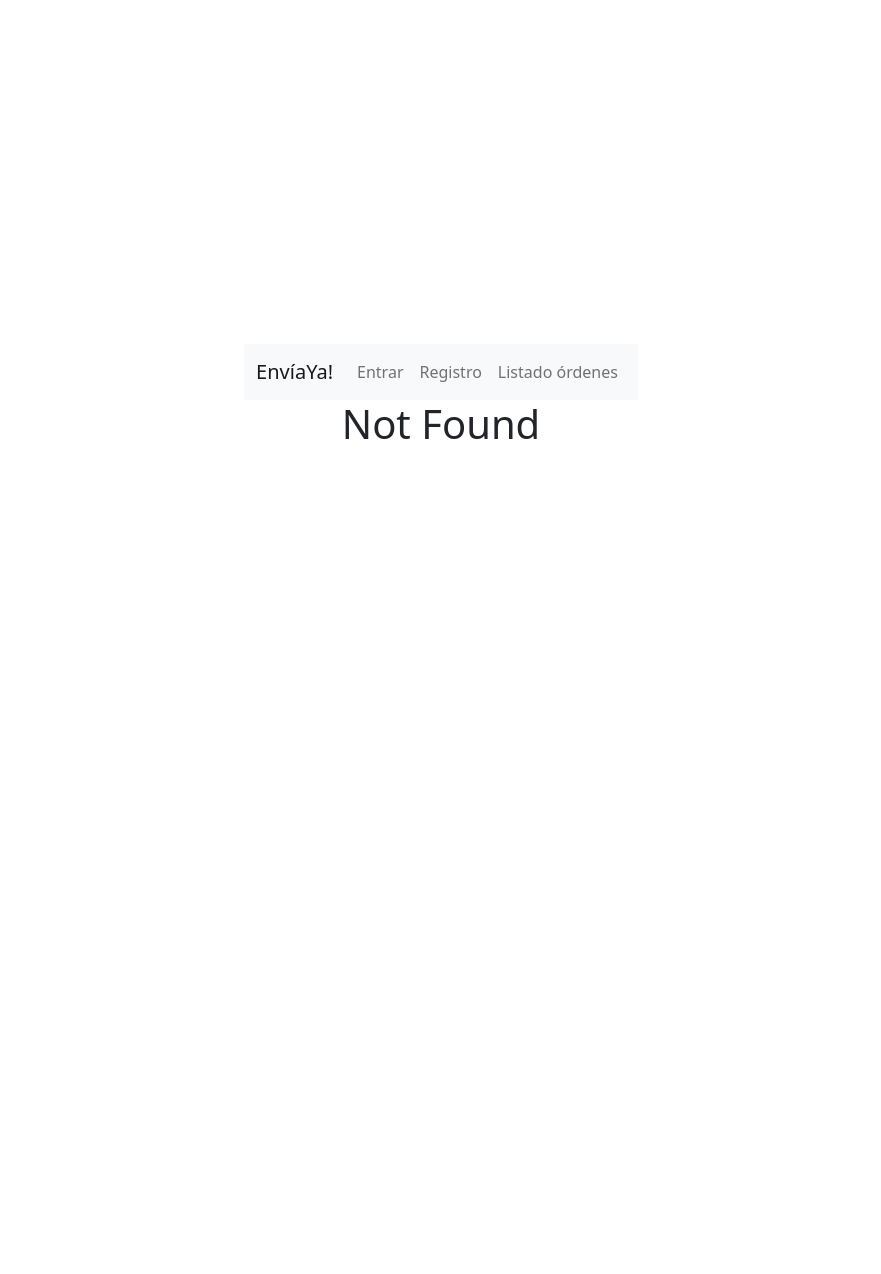
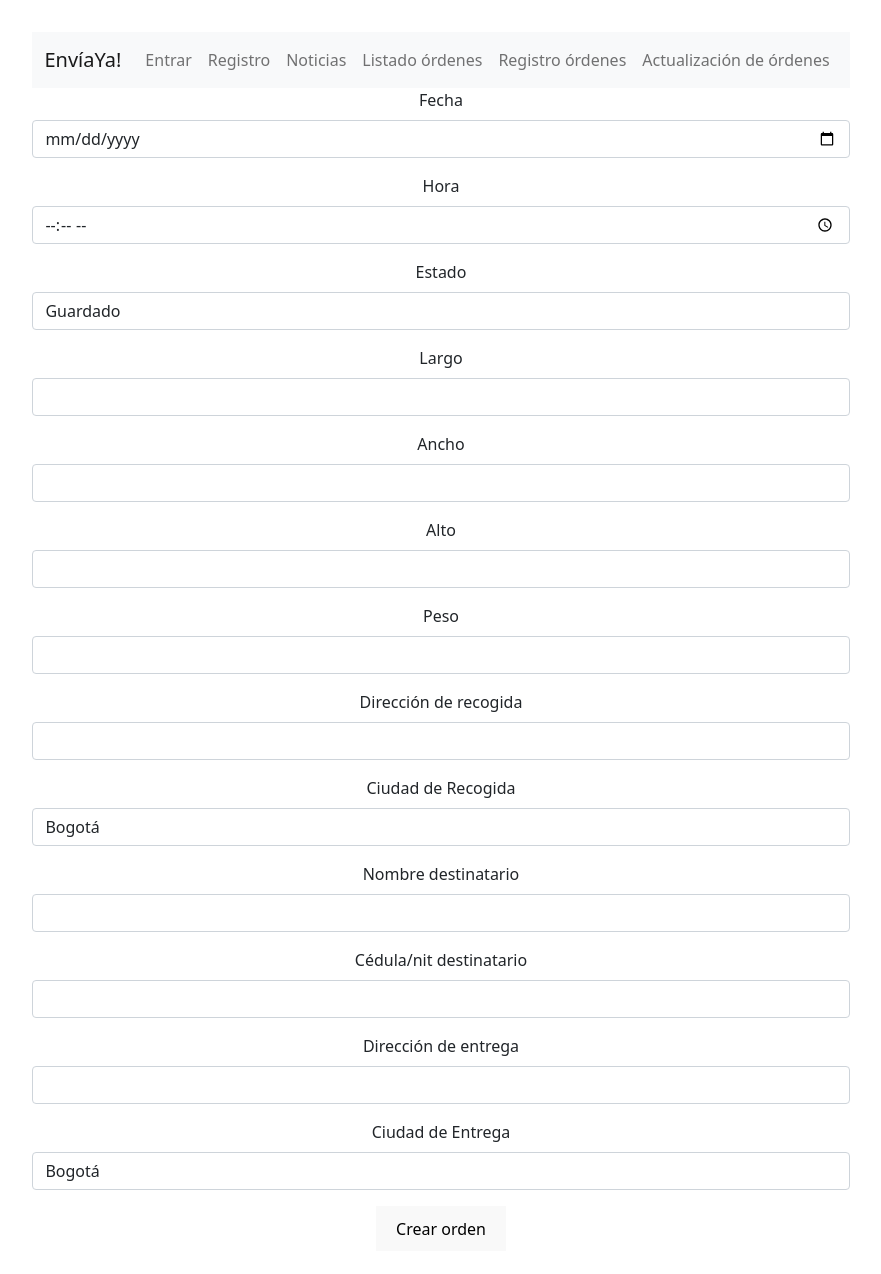
Before and after one commit to Nmartinez28/sprint2mintic, a React (Vite) app: page /Registro_ordenes in a window 1280 px wide. Before the commit this address had no page. Shown: the top 1274 px of the page, without its empty margins (199-1080 px from the left). Before the commit the page ends 800 px from the top, so only its background shows below. Built offline with nearby package versions, Linux system fonts and the light colour scheme.

Commit message:
Se crearon los componentes Listado órdenes, actualización ordenes y noticias

```diff
--- a/src/App.jsx
+++ b/src/App.jsx
@@ -4,6 +4,9 @@ import Entrar from './componentes/Entrar'
 import Menu from './componentes/Menu'
 import Registro from './componentes/Registro'
 import Listado_ordenes from './componentes/Listado_ordenes'
+import Registro_ordenes from './componentes/Registro_ordenes'
+import A_ordenes from './componentes/A_ordenes'
+import Noticias from './componentes/Noticias'
 
 function App() {
 
@@ -13,7 +16,10 @@ function App() {
       <Routes>
         <Route path='/Entrar' element={<Entrar />}/>
         <Route path='/Registro' element={<Registro />}/>
+        <Route path='/Noticias' element={<Noticias />}/>
         <Route path='/Listado_ordenes' element={<Listado_ordenes/>}/>
+        <Route path='/Registro_ordenes' element={<Registro_ordenes/>}/>
+        <Route path='/A_ordenes' element={<A_ordenes/>}/>
         <Route path='*' element={<h1>Not Found</h1>}/>
       </Routes>
     </BrowserRouter>
--- /dev/null
+++ b/src/componentes/A_ordenes.jsx
@@ -0,0 +1,76 @@
+export default function Registro_ordenes(){
+    return(
+        <form action="">
+            <p>
+                <label htmlFor="">Fecha</label>
+                <input type="date"/>
+            </p>
+            <p>
+                <label htmlFor="">Hora</label>
+                <input type="time"/>
+            </p>
+            <p>
+                <label htmlFor="">Estado</label>
+                <select name="Estado" id="Estado">
+                    <option value="Guardado">Guardado</option>
+                    <option value="Sin guardar">Sin Guardar</option>
+                </select>
+            </p>
+            <p>
+                <label htmlFor="">Largo </label>
+                <input type="number"/>
+            </p>
+            <p>
+                <label htmlFor="">Ancho </label>
+                <input type="number"/>
+            </p>
+            <p>
+                <label htmlFor="">Alto </label>
+                <input type="number"/>
+            </p>
+            <p>
+                <label htmlFor="">Peso </label>
+                <input type="number"/>
+            </p>
+            <p>
+                <label htmlFor="">Dirección de recogida </label>
+                <input type="Text"/>
+            </p>
+            <p>
+            <label htmlFor="">Ciudad de Recogida </label>
+                <select name="C_recogida" id="C_recogida">
+                    <option value="Bogota">Bogotá</option>
+                    <option value="Medellin">Medellín</option>
+                    <option value="Cali">Cali</option>
+                    <option value="Barranquilla">Barranquilla</option>
+                    <option value="Cartagena">Cartagena</option>
+                    <option value="Bucaramanga">Bucaramanga</option>
+                </select>
+            </p>
+            <p>
+                <label htmlFor="">Nombre destinatario </label>
+                <input type="Text"/>
+            </p>
+            <p>
+                <label htmlFor="">Cédula/nit destinatario </label>
+                <input type="Text"/>
+            </p>
+            <p>
+                <label htmlFor="">Dirección de entrega </label>
+                <input type="Text"/>
+            </p>
+            <p>
+                <label htmlFor="">Ciudad de Entrega </label>
+                <select name="C_entrega" id="C_entrega">
+                    <option value="Bogota">Bogotá</option>
+                    <option value="Medellin">Medellín</option>
+                    <option value="Cali">Cali</option>
+                    <option value="Barranquilla">Barranquilla</option>
+                    <option value="Cartagena">Cartagena</option>
+                    <option value="Bucaramanga">Bucaramanga</option>
+                </select>
+            </p>
+            <button>Acutalizar orden</button>
+        </form>
+    )
+}
--- a/src/componentes/Menu.jsx
+++ b/src/componentes/Menu.jsx
@@ -17,7 +17,16 @@ export default function Menu() {
                             <Link className="nav-link" to="/Registro">Registro</Link>
                         </li>
                         <li className="nav-item">
+                            <Link className="nav-link" to="/Noticias">Noticias</Link>
+                        </li>
+                        <li className="nav-item">
                             <Link className="nav-link" to="/Listado_ordenes">Listado órdenes</Link>
+                        </li>
+                        <li className="nav-item">
+                            <Link className="nav-link" to="/Registro_ordenes">Registro órdenes</Link>
+                        </li>
+                        <li className="nav-item">
+                            <Link className="nav-link" to="/A_ordenes">Actualización de órdenes</Link>
                         </li>
                     </ul>
                 </div>
--- /dev/null
+++ b/src/componentes/Noticias.jsx
@@ -0,0 +1,9 @@
+export default function Noticias(){
+    return (
+        <>
+            <li>Noticia 1</li>
+            <li>Noticia 2</li>
+            <li>Noticia 3</li>
+        </>
+    )
+}
--- /dev/null
+++ b/src/componentes/Registro_ordenes.jsx
@@ -0,0 +1,76 @@
+export default function Registro_ordenes(){
+    return(
+        <form action="">
+            <p>
+                <label className="form-label" htmlFor="">Fecha</label>
+                <input className="form-control" type="date"/>
+            </p>
+            <p>
+                <label className="form-label" htmlFor="">Hora</label>
+                <input className="form-control" type="time"/>
+            </p>
+            <p>
+                <label className="form-label" htmlFor="">Estado</label>
+                <select className="form-control" name="Estado" id="Estado">
+                    <option value="Guardado">Guardado</option>
+                    <option value="Sin guardar">Sin Guardar</option>
+                </select>
+            </p>
+            <p>
+                <label className="form-label" htmlFor="">Largo </label>
+                <input className="form-control" type="number"/>
+            </p>
+            <p>
+                <label className="form-label" htmlFor="">Ancho </label>
+                <input className="form-control" type="number"/>
+            </p>
+            <p>
+                <label className="form-label" htmlFor="">Alto </label>
+                <input className="form-control" type="number"/>
+            </p>
+            <p>
+                <label className="form-label" htmlFor="">Peso </label>
+                <input className="form-control" type="number"/>
+            </p>
+            <p>
+                <label className="form-label" htmlFor="">Dirección de recogida </label>
+                <input className="form-control" type="Text"/>
+            </p>
+            <p>
+            <label className="form-label" htmlFor="">Ciudad de Recogida </label>
+                <select className="form-control" name="C_recogida" id="C_recogida">
+                    <option value="Bogota">Bogotá</option>
+                    <option value="Medellin">Medellín</option>
+                    <option value="Cali">Cali</option>
+                    <option value="Barranquilla">Barranquilla</option>
+                    <option value="Cartagena">Cartagena</option>
+                    <option value="Bucaramanga">Bucaramanga</option>
+                </select>
+            </p>
+            <p>
+                <label className="form-label" htmlFor="">Nombre destinatario </label>
+                <input className="form-control" type="Text"/>
+            </p>
+            <p>
+                <label className="form-label" htmlFor="">Cédula/nit destinatario </label>
+                <input className="form-control" type="Text"/>
+            </p>
+            <p>
+                <label className="form-label" htmlFor="">Dirección de entrega </label>
+                <input className="form-control" type="Text"/>
+            </p>
+            <p>
+                <label className="form-label" htmlFor="">Ciudad de Entrega </label>
+                <select className="form-control" name="C_entrega" id="C_entrega">
+                    <option value="Bogota">Bogotá</option>
+                    <option value="Medellin">Medellín</option>
+                    <option value="Cali">Cali</option>
+                    <option value="Barranquilla">Barranquilla</option>
+                    <option value="Cartagena">Cartagena</option>
+                    <option value="Bucaramanga">Bucaramanga</option>
+                </select>
+            </p>
+            <button>Crear orden</button>
+        </form>
+    )
+}
```
